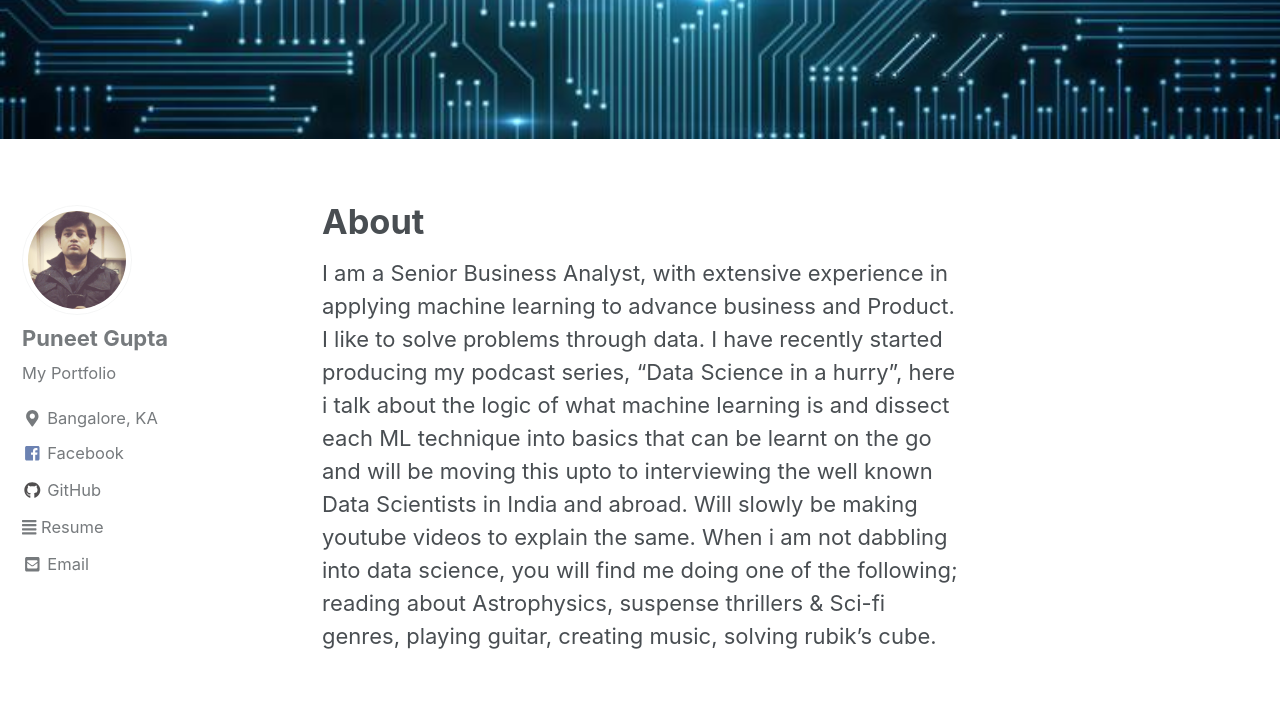
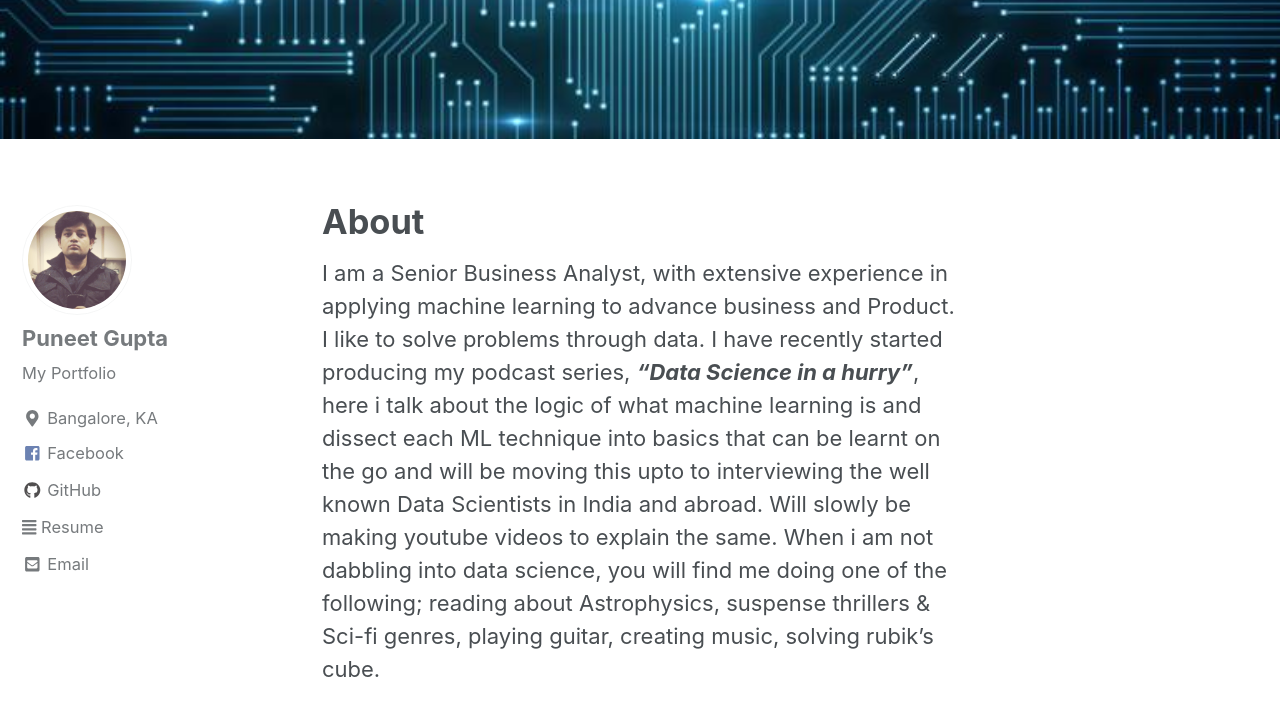
Before and after one commit to niishtha/puneetkg.github.io, a Jekyll site: the page built from _pages/about.md, in a window 1280 px wide and 900 px high, scrolled down 615 px. Shown: the top 716 px of the window. Built offline with Jekyll 4.4.1, drawn with Linux system fonts in a browser that asks for light colours; cached includes are drawn as plain includes; nearby versions of some CDN libraries.

```diff
--- a/_pages/about.md
+++ b/_pages/about.md
@@ -8,5 +8,5 @@ header:
 ---
 
 I am a Senior Business Analyst, with extensive experience in applying machine learning to advance business and Product. I like to solve problems through data.
-I have recently started producing my podcast series, "Data Science in a hurry", here i talk about the logic of what machine learning is and dissect each ML technique into basics that can be learnt on the go and will be moving this upto to interviewing the well known Data Scientists in India and abroad. Will slowly be making youtube videos to explain the same.
+I have recently started producing my podcast series, ***"Data Science in a hurry"***, here i talk about the logic of what machine learning is and dissect each ML technique into basics that can be learnt on the go and will be moving this upto to interviewing the well known Data Scientists in India and abroad. Will slowly be making youtube videos to explain the same.
 When i am not dabbling into data science, you will find me doing one of the following; reading about Astrophysics, suspense thrillers & Sci-fi genres, playing guitar, creating music, solving rubik's cube.
```
